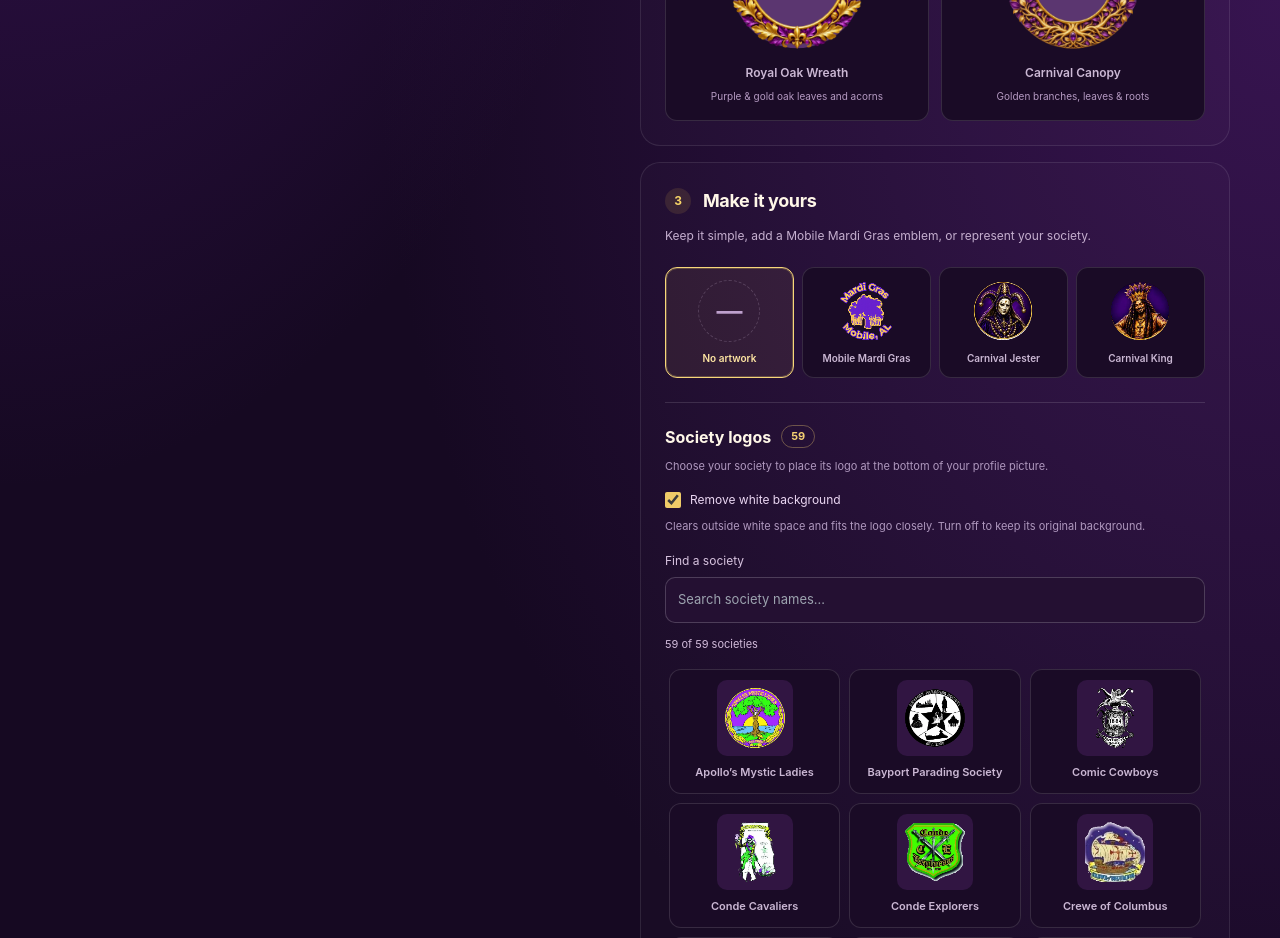
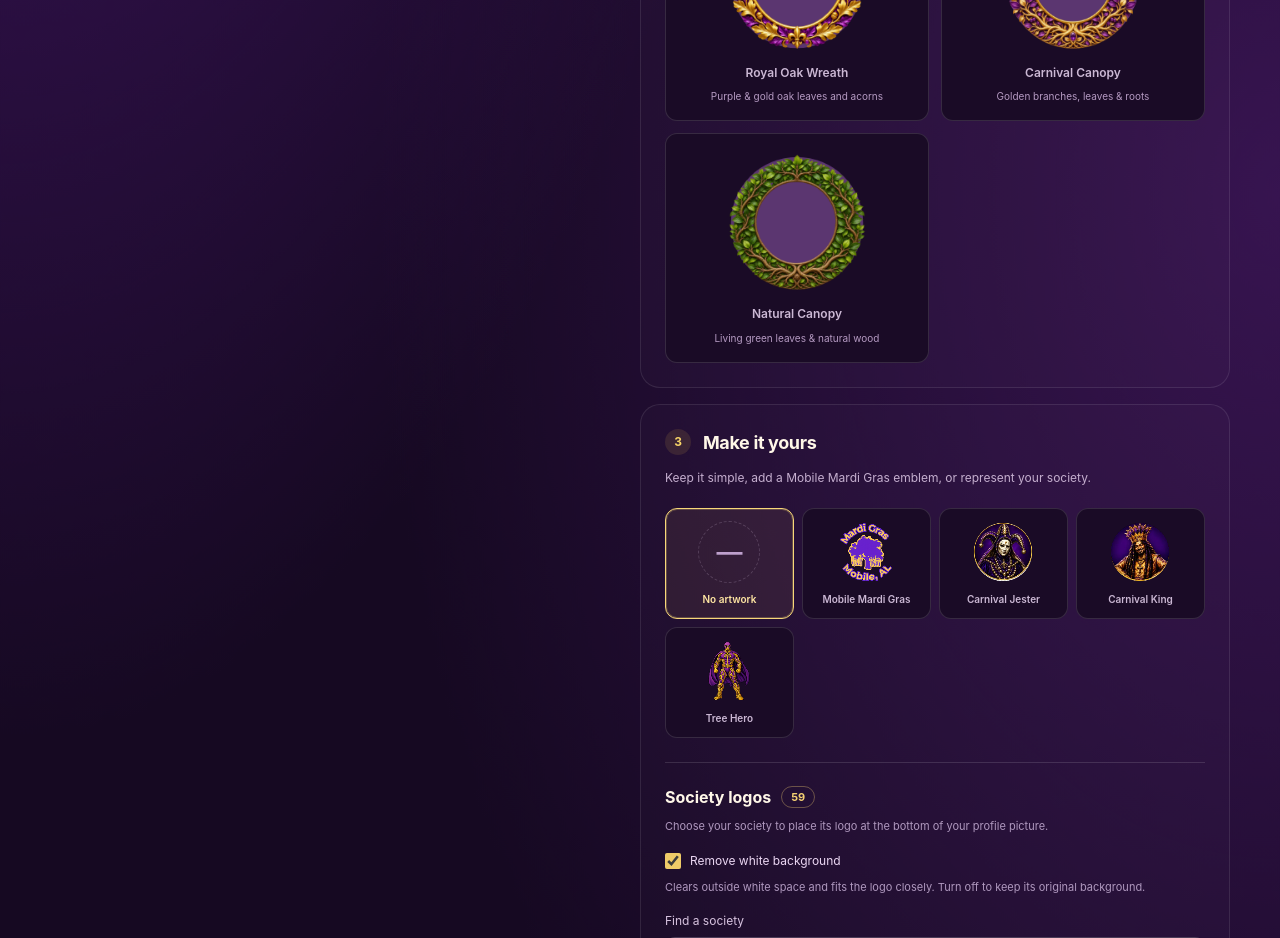
Before and after one commit to TheCryptoArborist/251mardigras, a Next.js app: page /profile-studio in a window 1280 px wide. Shown: the part 1780-2718 px from the top of the page. Built offline with nearby package versions, Linux system fonts and the light colour scheme.

Commit message:
Add natural leaf canopy frame and supplied Tree Hero badge

```diff
--- a/src/app/profile-studio/studio.tsx
+++ b/src/app/profile-studio/studio.tsx
@@ -9,8 +9,8 @@ import { getClassicOpening, makePortraitOpening, type PortraitOpening } from "./
 import societies from "./societies.json";
 import s from "./studio.module.css";
 
-type Frame = "classic" | "beads" | "jester" | "royal" | "balcony" | "moonpie" | "oak" | "canopy";
-type Badge = "logo" | "jester" | "king" | "none" | `society:${string}`;
+type Frame = "classic" | "beads" | "jester" | "royal" | "balcony" | "moonpie" | "oak" | "canopy" | "natural";
+type Badge = "logo" | "jester" | "king" | "hero" | "none" | `society:${string}`;
 const frames: { id: Frame; name: string; description: string }[] = [
   { id: "classic", name: "Classic MG251", description: "Fine gold trim · the original" },
   { id: "beads", name: "Throw Me Something", description: "Purple & gold parade beads" },
@@ -19,12 +19,14 @@ const frames: { id: Frame; name: string; description: string }[] = [
   { id: "balcony", name: "Balcony Nights", description: "Ironwork, lanterns & bead garlands" },
   { id: "moonpie", name: "MoonPie Magic", description: "Mobile’s favorite parade throw" },
   { id: "oak", name: "Royal Oak Wreath", description: "Purple & gold oak leaves and acorns" },
-  { id: "canopy", name: "Carnival Canopy", description: "Golden branches, leaves & roots" }
+  { id: "canopy", name: "Carnival Canopy", description: "Golden branches, leaves & roots" },
+  { id: "natural", name: "Natural Canopy", description: "Living green leaves & natural wood" }
 ];
 const accents = [
   { id: "logo" as const, name: "Mobile Mardi Gras", src: "/images/mardi-gras-mobile-logo.png" },
   { id: "jester" as const, name: "Carnival Jester", src: "/images/schedule/mardi-gras-jester-icon.webp" },
-  { id: "king" as const, name: "Carnival King", src: "/images/schedule/mardi-gras-king-icon.webp" }
+  { id: "king" as const, name: "Carnival King", src: "/images/schedule/mardi-gras-king-icon.webp" },
+  { id: "hero" as const, name: "Tree Hero", src: "/images/profile-studio/badges/tree-hero.webp" }
 ];
 const gold = "#f3cf72";
 
```
Also changed, not shown: public/images/profile-studio/badges/tree-hero.webp (added), public/images/profile-studio/frames/natural-v2.webp (added).
